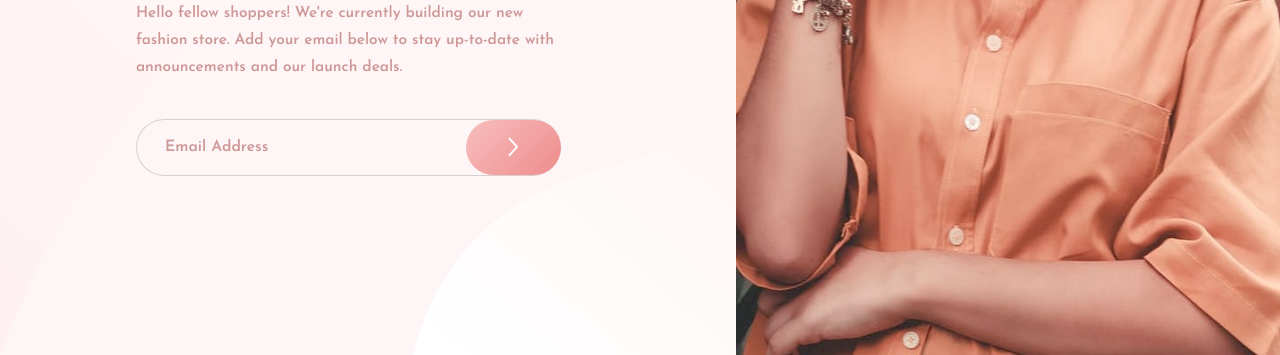
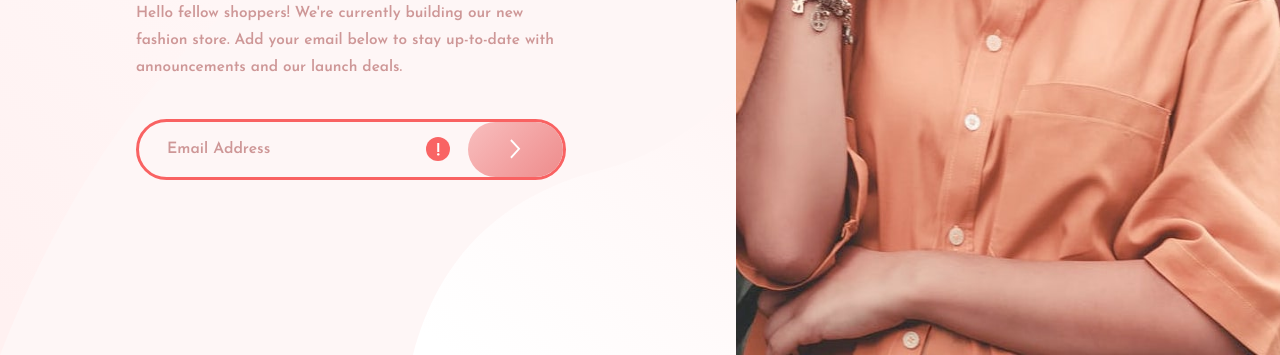
Before and after one commit to mrcordova/base-apparel-coming-soon-master, a plain HTML site: page index.html in a window 1280 px wide. Both pictures are taken after a click on the button 513 px from the left and 592 px from the top of the page. Shown: the part 445-800 px from the top of the page. Drawn offline with Linux system fonts and the light colour scheme.

Commit message:
create code for input email validation

```diff
--- a/index.html
+++ b/index.html
@@ -39,7 +39,7 @@
         Add your email below to stay up-to-date with announcements and our launch deals.
       </p>
       <div class="email">
-        <input  type="email" name="email" class="email-input "  placeholder="Email Address" aria-errormessage="msgID" aria-invalid="false">
+        <input pattern=".+@.+\.com"  type="email" name="email" class="email-input " title="Must match pattern: [a-zA-Z0-9]+@[a-zA-Z0-9]+.com" placeholder="Email Address" aria-errormessage="msgID" aria-invalid="false" required>
         <button type="submit" class="email-arrow">
           <img  src="./images/icon-arrow.svg" alt="arrow icon" width="11" height="20">
         </button>
--- a/js/script.js
+++ b/js/script.js
@@ -1,7 +1,28 @@
 const emailInput = document.querySelector('input[type=email]');
+const submitBtn = document.querySelector('button[type=submit]');
+const emailDiv = document.querySelector('.email');
+const errorMessageSpan = document.querySelector('.error');
+let clicked = false;
 
 
 
 emailInput.addEventListener("input", (e) => {
-    console.log(e.currentTarget.value);
+
+    if (clicked) {
+        e.currentTarget.classList.toggle("email-error", !emailInput.checkValidity() );
+        emailDiv.classList.toggle("email-error-border", !emailInput.checkValidity());
+        errorMessageSpan.classList.toggle('error-hide', emailInput.checkValidity());
+
+    }
 })
+
+submitBtn.addEventListener('click', (e) => {
+    e.preventDefault();
+    clicked = true;
+
+    // console.log(emailInput.checkValidity())
+    emailInput.classList.toggle("email-error", !emailInput.checkValidity() || emailInput.value == "");
+    emailDiv.classList.toggle("email-error-border", !emailInput.checkValidity()|| emailInput.value == "");
+    errorMessageSpan.classList.toggle('error-hide', emailInput.checkValidity() || emailInput.value == "");
+
+})
```
